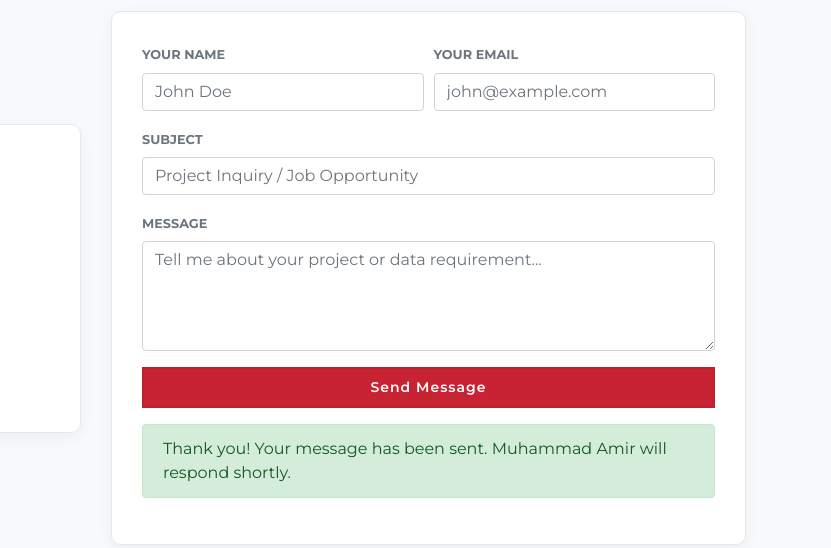
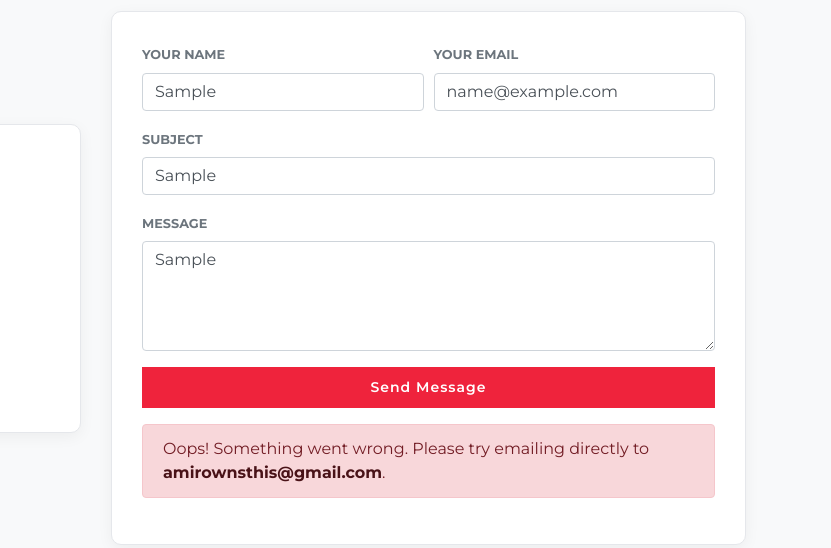
Before and after one commit to amirownsthis-code/amirownsthis-code.github.io, a plain HTML site: page index.html in a window 1280 px wide. Both pictures are taken after typing "Sample", "name@example.com", "Sample", "Sample" into the empty fields and a click on the button "Send Message". Shown: the part 4679-5227 px from the top of the page, 449-1280 px from the left. Drawn offline with nearby package versions, Linux system fonts and the light colour scheme; no server answers.

Commit message:
Update contact form submission

```diff
--- a/index.html
+++ b/index.html
@@ -761,27 +761,37 @@
                     <div class="col-md-7">
                         <div class="contact-card-box">
                             <form id="contactForm" onsubmit="handleContactSubmit(event)">
+                                <input type="hidden" name="access_key" value="99efd65d-d6ce-491a-993c-4dd37015613b">
+                                <input type="hidden" name="from_name" value="Portfolio Visitor">
+                                <input type="hidden" name="subject" value="New Portfolio Inquiry for Muhammad Amir">
+
                                 <div class="form-row">
                                     <div class="form-group col-md-6">
                                         <label class="font-weight-bold small text-muted">YOUR NAME</label>
-                                        <input type="text" class="form-control" placeholder="John Doe" required>
+                                        <input type="text" name="name" class="form-control" placeholder="John Doe" required>
                                     </div>
                                     <div class="form-group col-md-6">
                                         <label class="font-weight-bold small text-muted">YOUR EMAIL</label>
-                                        <input type="email" class="form-control" placeholder="john@example.com" required>
+                                        <input type="email" name="email" class="form-control" placeholder="john@example.com" required>
                                     </div>
                                 </div>
                                 <div class="form-group">
                                     <label class="font-weight-bold small text-muted">SUBJECT</label>
-                                    <input type="text" class="form-control" placeholder="Project Inquiry / Job Opportunity" required>
+                                    <input type="text" name="message_subject" class="form-control" placeholder="Project Inquiry / Job Opportunity" required>
                                 </div>
                                 <div class="form-group">
                                     <label class="font-weight-bold small text-muted">MESSAGE</label>
-                                    <textarea class="form-control" rows="4" placeholder="Tell me about your project or data requirement..." required></textarea>
+                                    <textarea name="message" class="form-control" rows="4" placeholder="Tell me about your project or data requirement..." required></textarea>
                                 </div>
-                                <button type="submit" class="btn btn-danger btn-block py-2">Send Message</button>
+                                <button type="submit" id="submit-btn" class="btn btn-danger btn-block py-2">
+                                    <span id="btn-text">Send Message</span>
+                                    <span id="btn-spinner" class="spinner-border spinner-border-sm d-none" role="status" aria-hidden="true"></span>
+                                </button>
                                 <div id="form-success-alert" class="alert alert-success mt-3 d-none">
-                                    Thank you! Your message has been sent. Muhammad Amir will respond shortly.
+                                    Thank you! Your message has been sent directly to Muhammad Amir's Gmail inbox.
+                                </div>
+                                <div id="form-error-alert" class="alert alert-danger mt-3 d-none">
+                                    Oops! Something went wrong. Please try emailing directly to <a href="mailto:amirownsthis@gmail.com" class="alert-link">amirownsthis@gmail.com</a>.
                                 </div>
                             </form>
                         </div>
@@ -1020,11 +1030,42 @@
                 });
             }
 
-            function handleContactSubmit(e) {
+            async function handleContactSubmit(e) {
                 e.preventDefault();
-                $('#form-success-alert').removeClass('d-none');
-                e.target.reset();
-                setTimeout(() => $('#form-success-alert').addClass('d-none'), 5000);
+                const form = e.target;
+                const submitBtn = $('#submit-btn');
+                const btnText = $('#btn-text');
+                const btnSpinner = $('#btn-spinner');
+                const successAlert = $('#form-success-alert');
+                const errorAlert = $('#form-error-alert');
+
+                successAlert.addClass('d-none');
+                errorAlert.addClass('d-none');
+                btnText.text('Sending...');
+                btnSpinner.removeClass('d-none');
+                submitBtn.prop('disabled', true);
+
+                try {
+                    const response = await fetch("https://api.web3forms.com/submit", {
+                        method: "POST",
+                        body: new FormData(form)
+                    });
+                    const result = await response.json();
+
+                    if (result.success) {
+                        successAlert.removeClass('d-none');
+                        form.reset();
+                        setTimeout(() => successAlert.addClass('d-none'), 7000);
+                    } else {
+                        errorAlert.removeClass('d-none');
+                    }
+                } catch (err) {
+                    errorAlert.removeClass('d-none');
+                } finally {
+                    btnText.text('Send Message');
+                    btnSpinner.addClass('d-none');
+                    submitBtn.prop('disabled', false);
+                }
             }
 
             document.getElementById('year-span').textContent = new Date().getFullYear();
```
